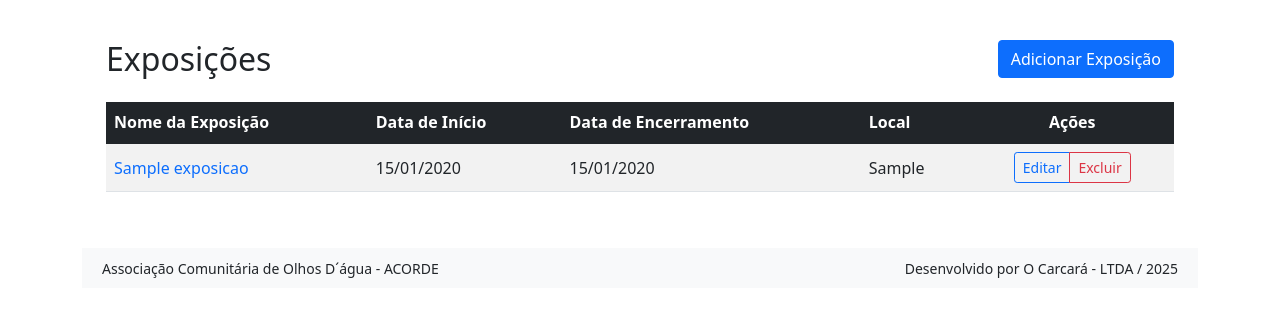
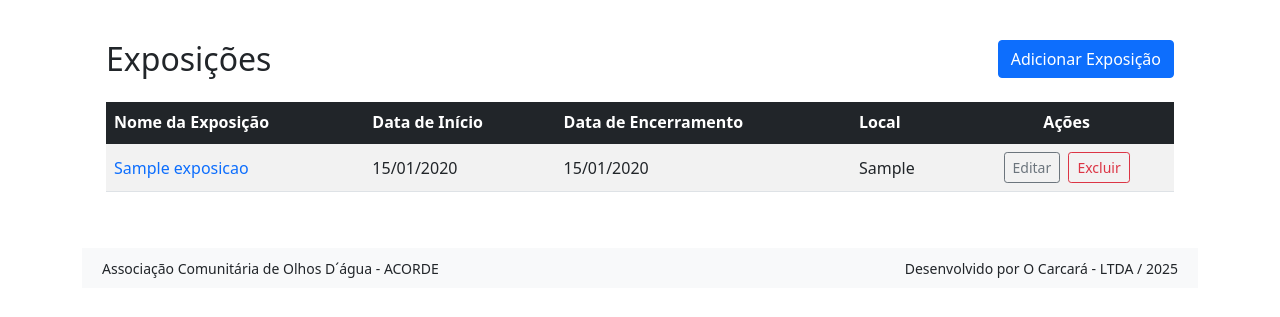
Before and after one commit to OCarcara/acorde, a Django app: page /exposicoes/ in a window 1280 px wide. Shown: the part 66-383 px from the top of the page. Run offline with Django 5.2, Linux system fonts and the light colour scheme; tables that the repository leaves empty hold one stand-in row (values such as "Sample post").

Commit message:
Ajustado o padrão dos botões de editar e deletar da lista de exposições (exposicoes.html)

```diff
--- a/templates/exposicoes/exposicoes.html
+++ b/templates/exposicoes/exposicoes.html
@@ -33,15 +33,13 @@
                         <td>{{ exposicao.data_inicio|date:"d/m/Y" }}</td>
                         <td>{{ exposicao.data_final|date:"d/m/Y" }}</td>
                         <td>{{ exposicao.local }}</td>
-                        <td class="text-center">
-                            <div class="btn-group btn-group-sm" role="group">
-                                <a href="{% url 'exposicao_update' exposicao.pk %}" class="btn btn-outline-primary" title="Editar">
-                                    <i class="bi bi-pencil"></i> Editar
-                                </a>
-                                <a href="{% url 'exposicao_delete' exposicao.pk %}" class="btn btn-outline-danger" title="Excluir">
-                                    <i class="bi bi-trash"></i> Excluir
-                                </a>
-                            </div>
+                        <td class="text-center text-nowrap">
+                            <a href="{% url 'exposicao_update' exposicao.pk %}" class="btn btn-sm btn-outline-secondary me-1" title="Editar">
+                                <i class="bi bi-pencil"></i> Editar
+                            </a>
+                            <a href="{% url 'exposicao_delete' exposicao.pk %}" class="btn btn-sm btn-outline-danger" title="Excluir">
+                                <i class="bi bi-trash"></i> Excluir
+                            </a>
                         </td>
                     </tr>
                 {% empty %}
```
